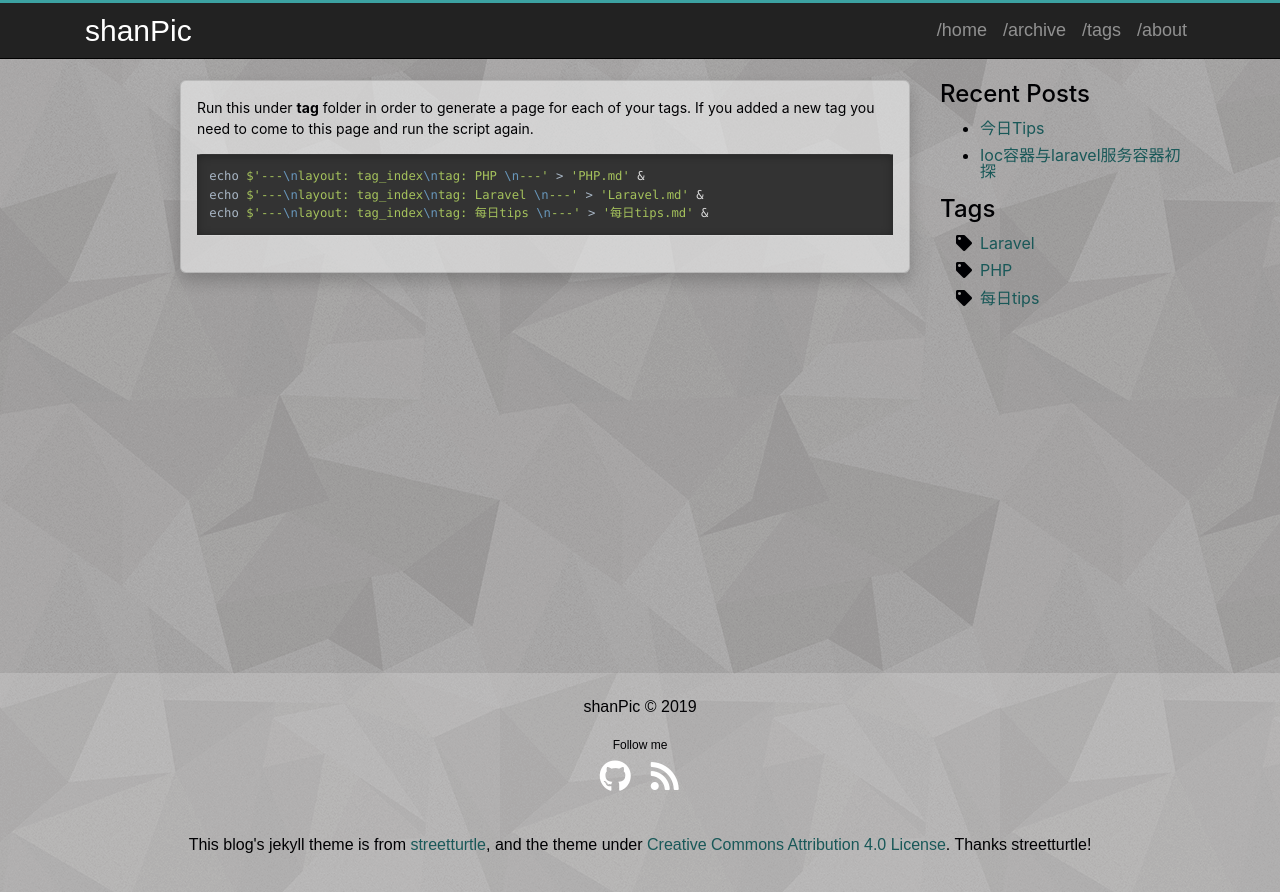
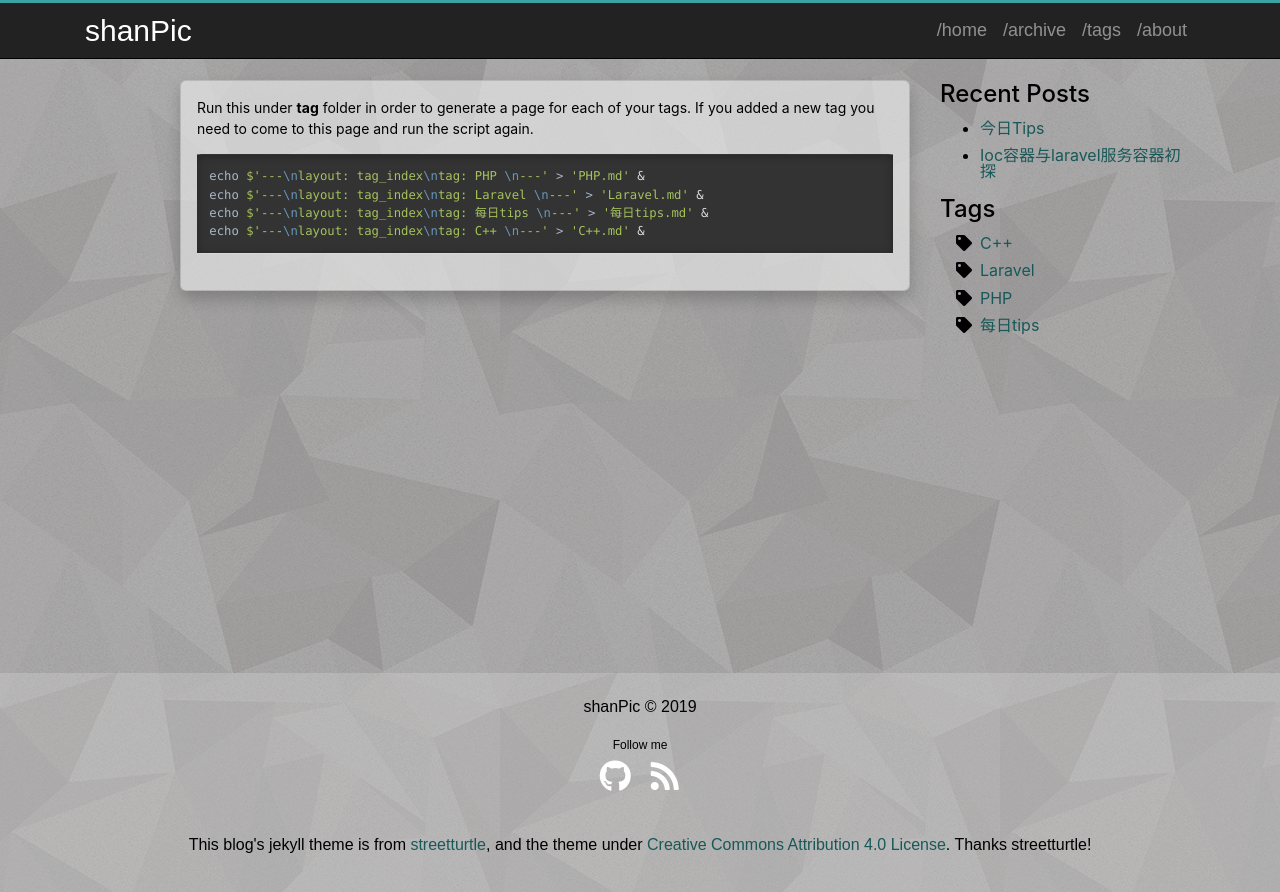
Before and after one commit to shanPic/shanPic.github.io, a Jekyll site: the page built from admin.md, in a window 1280 px wide. Shown: the top 892 px of the page. Built offline with Jekyll 4.4.1, drawn with Linux system fonts in a browser that asks for light colours; comment, search, counter and statistics services are not loaded.

Commit message:
20200406每日tips

```diff
--- /dev/null
+++ b/tag/C++.md
@@ -0,0 +1,4 @@
+---
+layout: tag_index
+tag: C++
+---
```
Also changed, not shown: _posts/2020-04-06-today-tips.md (+2 -1 lines).
